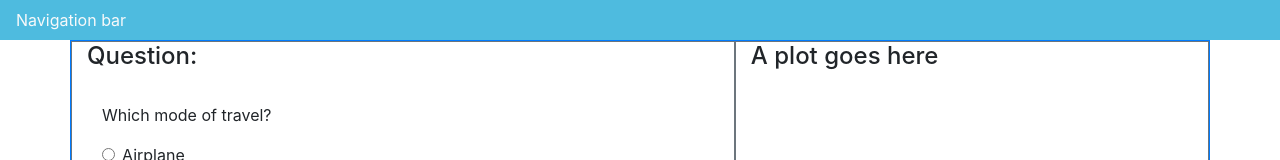
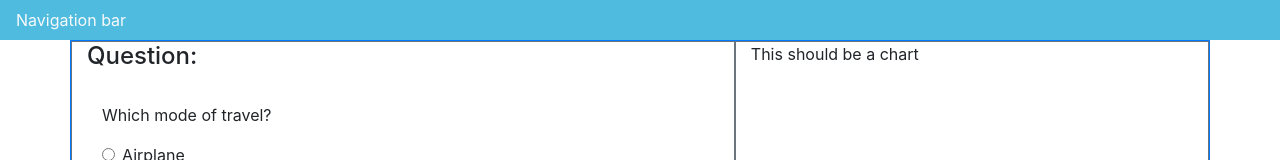
Before and after one commit to uib/cetcarbonplanner, a React (Create React App) app: page / in a window 1280 px wide. Shown: the top 160 px of the page. Built offline with nearby package versions, Linux system fonts and the light colour scheme.

Commit message:
Removed Chart.js, not React compatible

```diff
--- a/package.json
+++ b/package.json
@@ -4,7 +4,6 @@
   "private": true,
   "dependencies": {
     "bootstrap": "^4.3.1",
-    "chart.js": "^2.8.0",
     "react": "^16.8.6",
     "react-bootstrap": "^1.0.0-beta.9",
     "react-dom": "^16.8.6",
--- a/src/components/plot.jsx
+++ b/src/components/plot.jsx
@@ -1,10 +1,9 @@
 import React, { Component } from "react";
-import Chart from "chart.js";
 
 class Plot extends Component {
   render() {
     //if the survey is complete, draw the plot. If during a survey, plot info pics etc.
-    return <h4>A plot goes here</h4>;
+    return <span>This should be a chart</span>;
   }
 }
 
```
Also changed, not shown: 1 other file (tests, documents, lock files or other folders).
